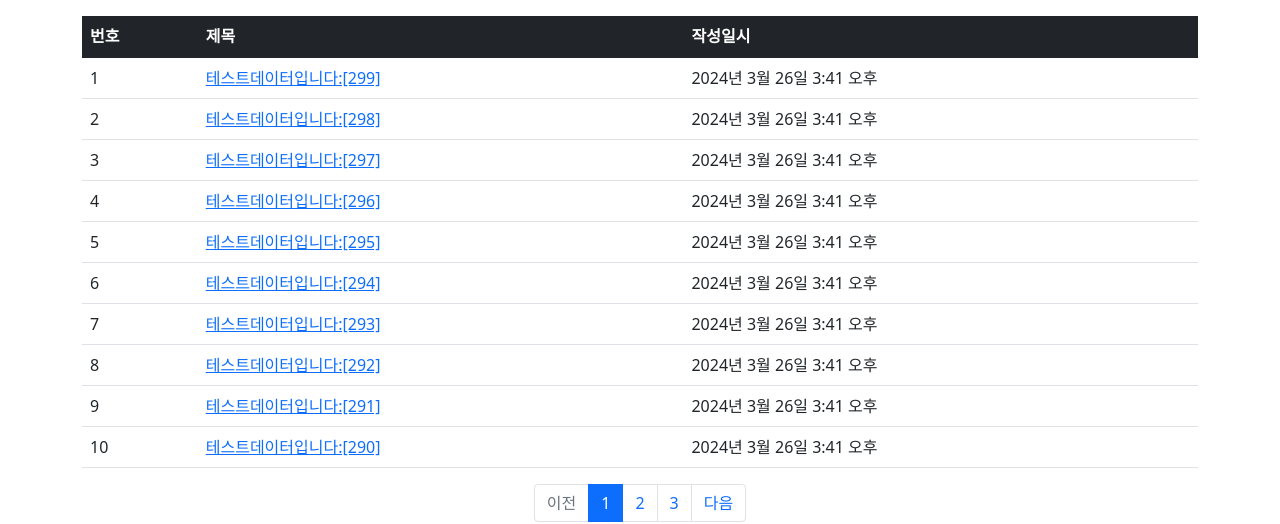
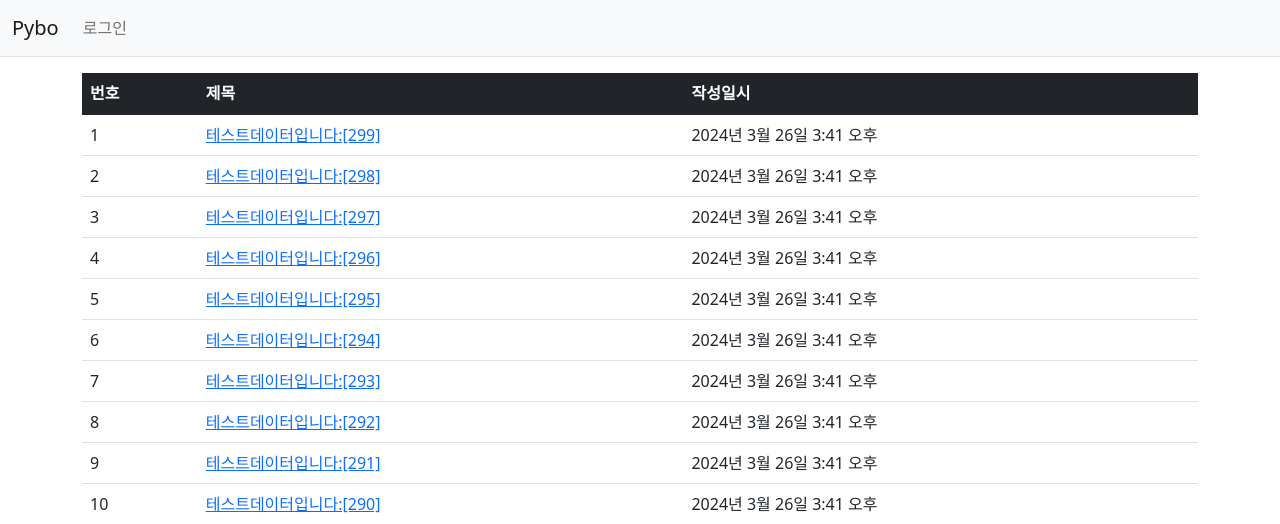
Before and after one commit to onlyoon/JumpToDjango, a Django app: page /pybo/ in a window 1280 px wide. Shown: the top 524 px of the page. Run offline with Django 4.2, Linux system fonts and the light colour scheme; data comes from the database, SQL or seed files in the repository; some libraries are stand-ins or nearby versions.

Commit message:
feat: nav bar

```diff
--- a/project/mysite/templates/base.html
+++ b/project/mysite/templates/base.html
@@ -10,7 +10,9 @@
     <title>Hello, pybo!</title>
 </head>
 <body>
+{% include "navbar.html" %}
 {% block content %}
 {% endblock %}
+<script src="{% static 'bootstrap.min.js' %}"></script>
 </body>
 </html>
--- /dev/null
+++ b/project/mysite/templates/navbar.html
@@ -0,0 +1,15 @@
+<nav class="navbar navbar-expand-lg navbar-light bg-light border-bottom">
+    <div class="container-fluid">
+        <a class="navbar-brand" href="{% url 'pybo:index' %}">Pybo</a>
+        <button class="navbar-toggler" type="button" data-bs-toggle="collapse" data-bs-target="#navbarSupportedContent" aria-controls="navbarSupportedContent" area-expanded="false" area-label="Toggle navigation">
+            <span class="navbar-toggler-icon"></span>
+        </button>
+        <div class="collapse navbar-collapse" id="navbarSupportedContent">
+            <ul class="navbar-nav me-auto mb-2 mb-lg-0">
+                <li class="nav-item">
+                    <a class="nav-link" href="#">로그인</a>
+                </li>
+            </ul>
+        </div>
+    </div>
+</nav>
```
